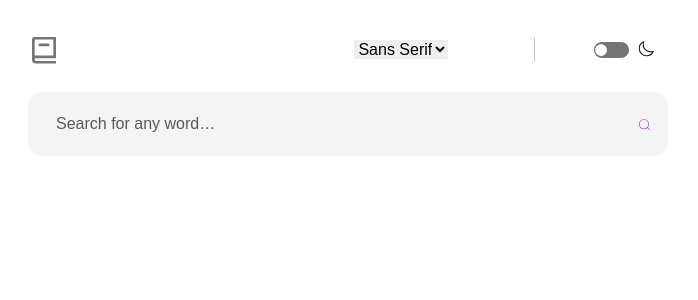
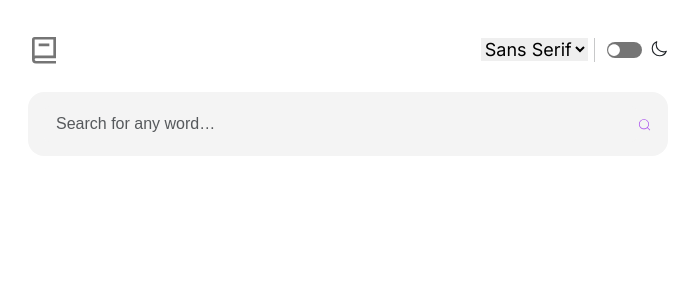
Before and after one commit to kwasi-OT/dictionary-web-app, a React (Create React App) app: page / in a window 1280 px wide. Shown: the top 300 px of the page, without its empty margins (292-990 px from the left). Built offline with nearby package versions, Linux system fonts and the light colour scheme.

Commit message:
adjusted styling of header

```diff
--- a/src/App.css
+++ b/src/App.css
@@ -51,26 +51,28 @@
 }
 
 .rightNav {
-  width: 49% !important;
+  width: fit-content !important;
   height: fit-content !important;
-  /* border: 1px solid #000; */
 }
 
 .fontSelect {
   width: 56% !important;
   height: fit-content !important;
-  /* border: 1px solid #000; */
+  font-family: Inter;
+  font-size: 1.125rem !important;
+  color: #2d2d2d !important;
+  line-height: 1.5rem !important;
+  font-weight: 700 !important;
 }
 
 .vLine {
-  margin-right: 10px !important;
-  margin-left: 4px !important;
+  margin-right: 0.625rem !important;
+  margin-left: 0.5rem !important;
 }
 
 .toggleContainer {
   width: 35% !important;
   height: fit-content !important;
-  /* border: 1px solid #000; */
 }
 
 .toggleButton {
```
